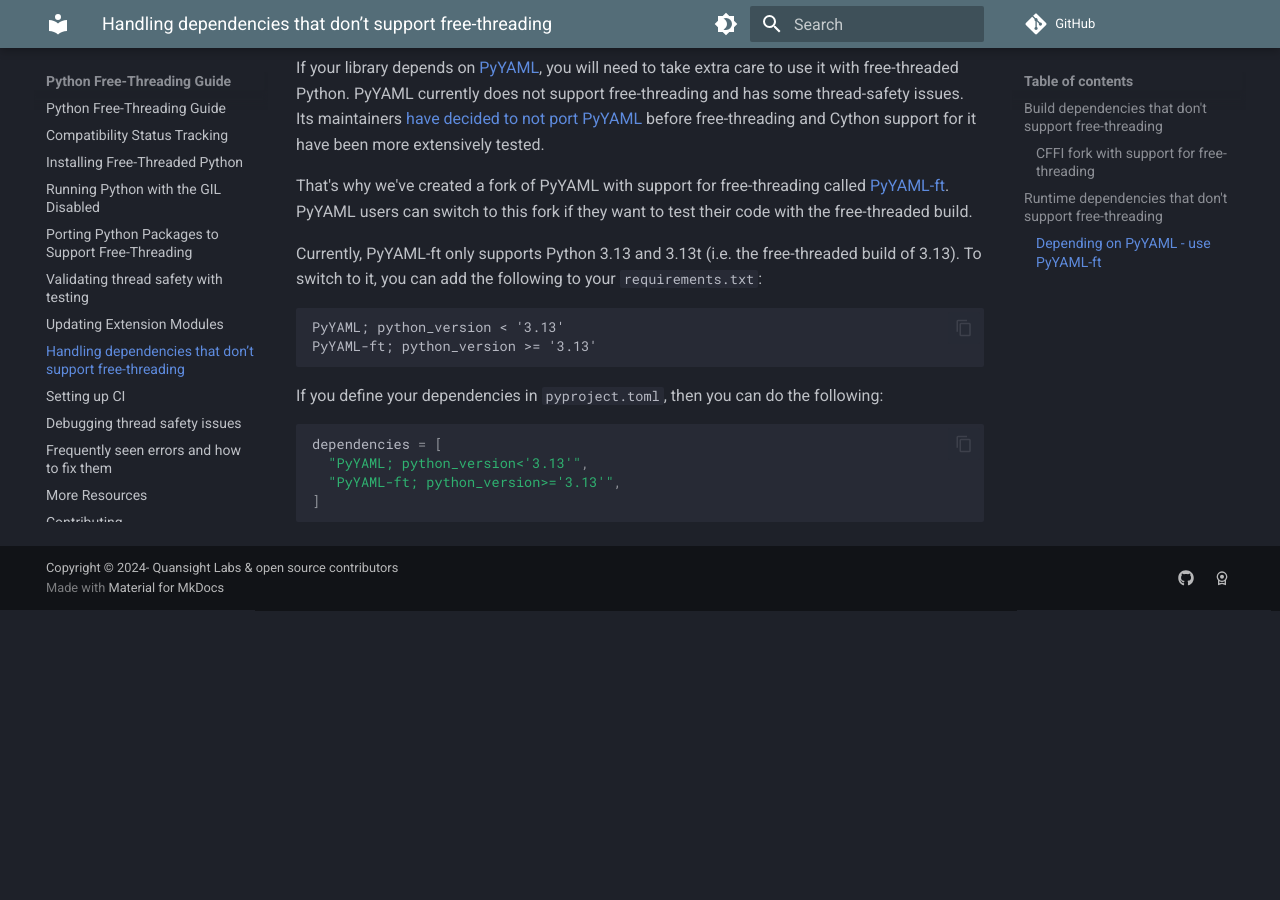
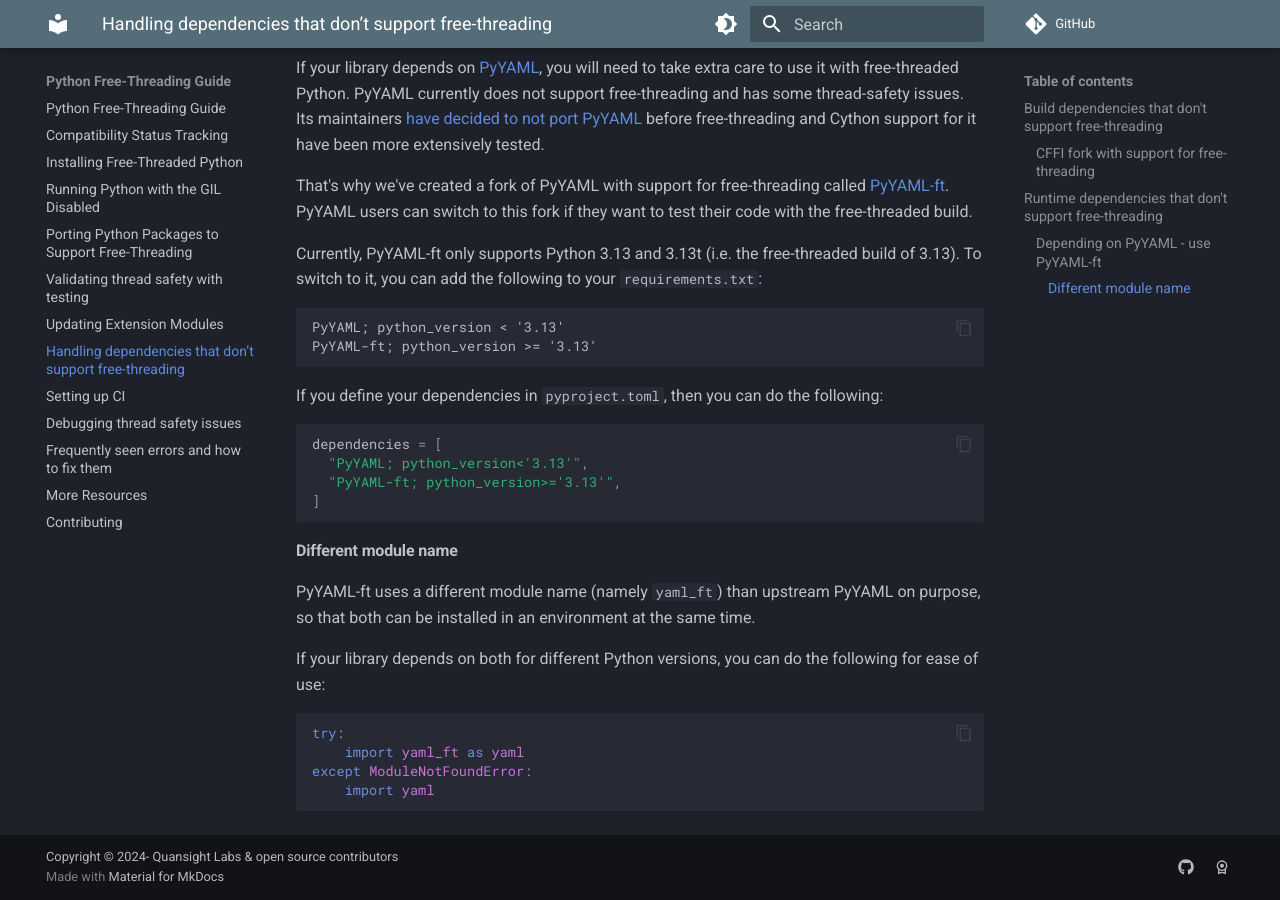
Before and after one commit to Quansight-Labs/free-threaded-compatibility, an MkDocs documentation site: the page built from docs/dependencies.md, in a window 1280 px wide and 900 px high, scrolled down 693 px. Built offline with MkDocs 1.6.1 and Material for MkDocs 9.7.7, drawn with Linux system fonts in a browser that asks for light colours; comment, search, counter and statistics services are not loaded; before the commit the page ends 1303 px from its top, so only the background shows below that.

Commit message:
mention different yaml-ft module name (#225)
* mention different yaml-ft module name

* [pre-commit.ci lite] apply automatic fixes

* Update docs/dependencies.md

Co-authored-by: Lysandros Nikolaou <lisandrosnik@gmail.com>

---------

Co-authored-by: pre-commit-ci-lite[bot] <117423508+pre-commit-ci-lite[bot]@users.noreply.github.com>
Co-authored-by: Lysandros Nikolaou <lisandrosnik@gmail.com>

````diff
--- a/docs/dependencies.md
+++ b/docs/dependencies.md
@@ -53,3 +53,18 @@
   "PyYAML-ft; python_version>='3.13'",
 ]
 ```
+
+#### Different module name
+
+PyYAML-ft uses a different module name (namely `yaml_ft`) than upstream PyYAML on
+purpose, so that both can be installed in an environment at the same time.
+
+If your library depends on both for different Python versions, you can do the
+following for ease of use:
+
+```python
+try:
+    import yaml_ft as yaml
+except ModuleNotFoundError:
+    import yaml
+```
````
